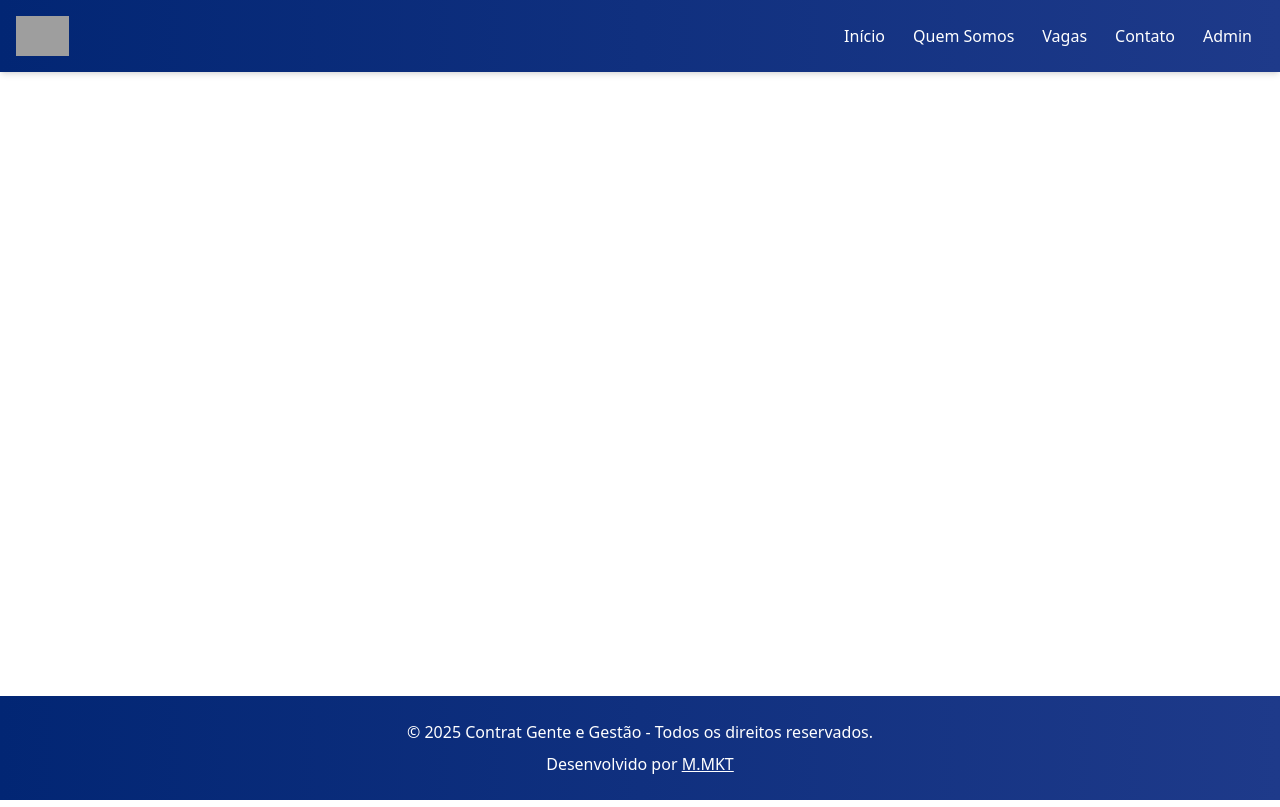
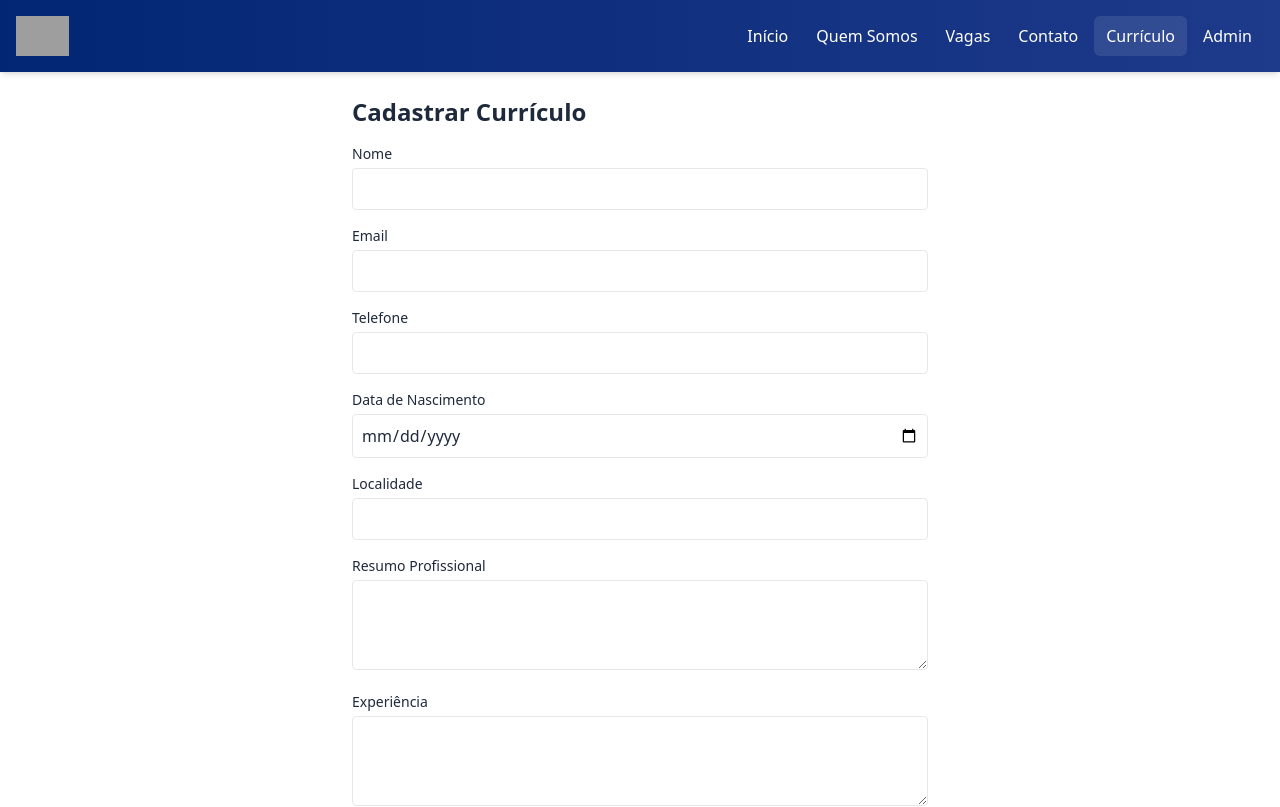
Before and after one commit to pmustafe/Contrat, a React (Vite) app: page /curriculo in a window 1280 px wide. Shown: the top 807 px of the page. Built offline with nearby package versions, Linux system fonts and the light colour scheme; grey boxes are pictures that could not be loaded.

Commit message:
Add curriculum management and admin view

```diff
--- a/src/App.jsx
+++ b/src/App.jsx
@@ -8,9 +8,11 @@ import Vagas from "./pages/Vagas";
 import Contato from "./pages/Contato";
 import Login from "./pages/Login";
 import Admin from "./pages/Admin";
+import Curriculo from "./pages/Curriculo";
 
 export const VagasContext = React.createContext();
 const STORAGE_KEY = "contrat_jobs_v1";
+const CURRICULOS_KEY = "contrat_curriculos_v1";
 
 const SEEDS = [
   { titulo: "Auxiliar Administrativo", area: "Administrativo", local: "Franca/SP", modalidade: "Presencial", tipo: "CLT", senioridade: "Júnior", descricao: "Atendimento e apoio a rotinas administrativas.", competencias: "Pacote Office, boa comunicação.", salario: "R$ 2.000", beneficios: "VT, VR", status: "Disponível" },
@@ -30,13 +32,31 @@ export default function App() {
     }
   });
 
+  const [curriculos, setCurriculos] = useState(() => {
+    try {
+      const raw = localStorage.getItem(CURRICULOS_KEY);
+      return raw ? JSON.parse(raw) : [];
+    } catch {
+      return [];
+    }
+  });
+
   useEffect(() => {
     try {
       localStorage.setItem(STORAGE_KEY, JSON.stringify(vagas));
     } catch {}
   }, [vagas]);
 
-  const ctx = useMemo(() => ({ vagas, setVagas }), [vagas]);
+  useEffect(() => {
+    try {
+      localStorage.setItem(CURRICULOS_KEY, JSON.stringify(curriculos));
+    } catch {}
+  }, [curriculos]);
+
+  const ctx = useMemo(
+    () => ({ vagas, setVagas, curriculos, setCurriculos }),
+    [vagas, curriculos]
+  );
 
   return (
     <VagasContext.Provider value={ctx}>
@@ -48,6 +68,7 @@ export default function App() {
             <Route path="/sobre" element={<Sobre />} />
             <Route path="/vagas" element={<Vagas />} />
             <Route path="/contato" element={<Contato />} />
+            <Route path="/curriculo" element={<Curriculo />} />
             <Route path="/login" element={<Login />} />
             <Route path="/admin" element={<Admin />} />
           </Routes>
--- a/src/components/Navbar.jsx
+++ b/src/components/Navbar.jsx
@@ -18,6 +18,7 @@ export default function Navbar() {
           <Link to="/sobre" className={linkCls(pathname === "/sobre")}>Quem Somos</Link>
           <Link to="/vagas" className={linkCls(pathname === "/vagas")}>Vagas</Link>
           <Link to="/contato" className={linkCls(pathname === "/contato")}>Contato</Link>
+          <Link to="/curriculo" className={linkCls(pathname === "/curriculo")}>Currículo</Link>
           <Link to="/login" className={linkCls(pathname === "/login")}>Admin</Link>
         </div>
       </div>
--- a/src/pages/Admin.jsx
+++ b/src/pages/Admin.jsx
@@ -3,7 +3,7 @@ import { VagasContext } from "../App";
 import { motion } from "framer-motion";
 
 export default function Admin() {
-  const { vagas, setVagas } = useContext(VagasContext);
+  const { vagas, setVagas, curriculos, setCurriculos } = useContext(VagasContext);
   const [nova, setNova] = useState({
     titulo: "", area: "", local: "", modalidade: "Presencial", tipo: "CLT", senioridade: "Júnior",
     descricao: "", competencias: "", salario: "", beneficios: "", status: "Disponível"
@@ -18,6 +18,7 @@ export default function Admin() {
   };
   const removeAt = (i) => setVagas(vagas.filter((_, idx) => idx !== i));
   const toggleStatus = (i) => setVagas(vagas.map((v, idx) => idx === i ? { ...v, status: v.status === "Disponível" ? "Indisponível" : "Disponível" } : v));
+  const removeCurriculo = (i) => setCurriculos(curriculos.filter((_, idx) => idx !== i));
 
   return (
     <motion.div initial={{ opacity: 0 }} animate={{ opacity: 1 }} transition={{ duration: 0.5 }}>
@@ -63,6 +64,20 @@ export default function Admin() {
           </div>
         ))}
       </div>
+
+      <h2 className="text-xl font-semibold mt-6 mb-2">Currículos cadastrados</h2>
+      <div className="grid gap-3">
+        {curriculos.map((c, i) => (
+          <div key={i} className="rounded-xl border bg-white p-4 flex items-center justify-between">
+            <div>
+              <div className="font-medium">{c.nome}</div>
+              <div className="text-sm text-slate-600">{c.email}{c.telefone ? ` • ${c.telefone}` : ""}</div>
+              <div className="text-sm text-slate-600">{c.dataNascimento ? `${c.dataNascimento} • ` : ""}{c.localidade}</div>
+            </div>
+            <button onClick={() => removeCurriculo(i)} className="px-3 py-1 rounded bg-rose-600 hover:bg-rose-700 text-white text-sm">Remover</button>
+          </div>
+        ))}
+      </div>
     </motion.div>
   );
 }
--- /dev/null
+++ b/src/pages/Curriculo.jsx
@@ -0,0 +1,121 @@
+import React, { useContext, useState } from "react";
+import { VagasContext } from "../App";
+
+export default function Curriculo() {
+  const [form, setForm] = useState({
+    nome: "",
+    email: "",
+    telefone: "",
+    dataNascimento: "",
+    localidade: "",
+    resumo: "",
+    experiencia: "",
+  });
+
+  const handleChange = (e) => {
+    setForm({ ...form, [e.target.name]: e.target.value });
+  };
+
+  const { curriculos, setCurriculos } = useContext(VagasContext);
+
+  const handleSubmit = (e) => {
+    e.preventDefault();
+    setCurriculos([...curriculos, form]);
+    setForm({
+      nome: "",
+      email: "",
+      telefone: "",
+      dataNascimento: "",
+      localidade: "",
+      resumo: "",
+      experiencia: "",
+    });
+    alert("Currículo enviado!");
+  };
+
+  return (
+    <div className="max-w-xl mx-auto">
+      <h2 className="text-2xl font-bold mb-4">Cadastrar Currículo</h2>
+      <form onSubmit={handleSubmit} className="space-y-4">
+        <div>
+          <label className="block text-sm font-medium">Nome</label>
+          <input
+            type="text"
+            name="nome"
+            value={form.nome}
+            onChange={handleChange}
+            className="mt-1 w-full border rounded p-2"
+            required
+          />
+        </div>
+        <div>
+          <label className="block text-sm font-medium">Email</label>
+          <input
+            type="email"
+            name="email"
+            value={form.email}
+            onChange={handleChange}
+            className="mt-1 w-full border rounded p-2"
+            required
+          />
+        </div>
+        <div>
+          <label className="block text-sm font-medium">Telefone</label>
+          <input
+            type="tel"
+            name="telefone"
+            value={form.telefone}
+            onChange={handleChange}
+            className="mt-1 w-full border rounded p-2"
+          />
+        </div>
+        <div>
+          <label className="block text-sm font-medium">Data de Nascimento</label>
+          <input
+            type="date"
+            name="dataNascimento"
+            value={form.dataNascimento}
+            onChange={handleChange}
+            className="mt-1 w-full border rounded p-2"
+          />
+        </div>
+        <div>
+          <label className="block text-sm font-medium">Localidade</label>
+          <input
+            type="text"
+            name="localidade"
+            value={form.localidade}
+            onChange={handleChange}
+            className="mt-1 w-full border rounded p-2"
+          />
+        </div>
+        <div>
+          <label className="block text-sm font-medium">Resumo Profissional</label>
+          <textarea
+            name="resumo"
+            value={form.resumo}
+            onChange={handleChange}
+            className="mt-1 w-full border rounded p-2"
+            rows="3"
+          />
+        </div>
+        <div>
+          <label className="block text-sm font-medium">Experiência</label>
+          <textarea
+            name="experiencia"
+            value={form.experiencia}
+            onChange={handleChange}
+            className="mt-1 w-full border rounded p-2"
+            rows="3"
+          />
+        </div>
+        <button
+          type="submit"
+          className="bg-brand text-white px-4 py-2 rounded hover:bg-blue-900"
+        >
+          Enviar
+        </button>
+      </form>
+    </div>
+  );
+}
```
